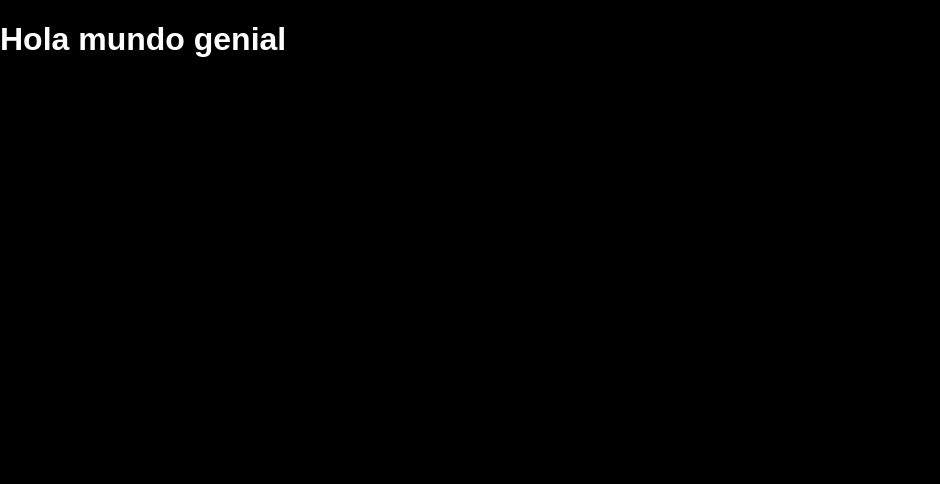
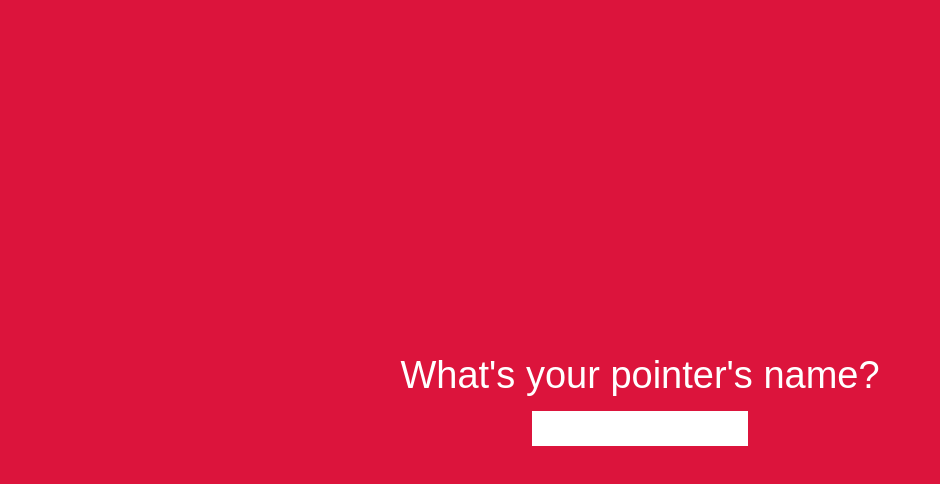
Before and after one commit to baldore/shared-mouse-pointers, a website: page public/index.html in a window 1280 px wide. Shown: the whole page, without its empty margins (0-940 px from the left). Drawn offline with nearby package versions, Linux system fonts and the light colour scheme; no server answers.

Commit message:
Add first view - form for pointer name

```diff
--- a/public/css/main.css
+++ b/public/css/main.css
@@ -1,4 +1,37 @@
-body {
-  background-color: #000;
-  color: #fff;
+input[type="text"] {
+  font-size: 20px;
+  padding: 6px 8px;
+  border: none;
+  transition: box-shadow 0.2s ease-in-out;
 }
+
+input[type="text"]:focus {
+  outline: none;
+  box-shadow: 0 0 0 3px rgba(0, 0, 0, 0.3);
+}
+
+.full-screen-view {
+  height: 100vh;
+  width: 100vw;
+  background: crimson;
+  display: flex;
+  align-items: center;
+  justify-content: center;
+}
+
+.form-group {
+  display: flex;
+  flex-direction: column;
+  align-items: center;
+}
+
+.form-label {
+  font-size: 38px;
+  color: white;
+  margin-bottom: 14px;
+  text-align: center;
+}
+
+.form-input {
+  max-width: 200px;
+}
--- a/public/index.html
+++ b/public/index.html
@@ -10,7 +10,14 @@
 </head>
 <body>
 
-  <h1>Hola mundo genial</h1>
+<div class="full-screen-view" id="first-view">
+  <form>
+    <label class="form-group">
+      <span class="form-label">What's your pointer's name?</span>
+      <input class="form-input" type="text" name="username">
+    </label>
+  </form>
+</div>
 
   <script src="https://cdnjs.cloudflare.com/ajax/libs/socket.io/1.7.2/socket.io.min.js"></script>
   <script src="/js/main.js"></script>
--- a/public/js/main.js
+++ b/public/js/main.js
@@ -3,7 +3,15 @@
   'use strict'
 
   const socket = io.connect('http://localhost:3000')
+
   socket.on('news', function (data) {
     console.log(data)
   })
+
+  const form = document.querySelector('#first-view form')
+
+  form.addEventListener('submit', function onFormSubmit (e) {
+    e.preventDefault()
+    console.log('submitting')
+  })
 })()
```
Also changed, not shown: 2 other files.
